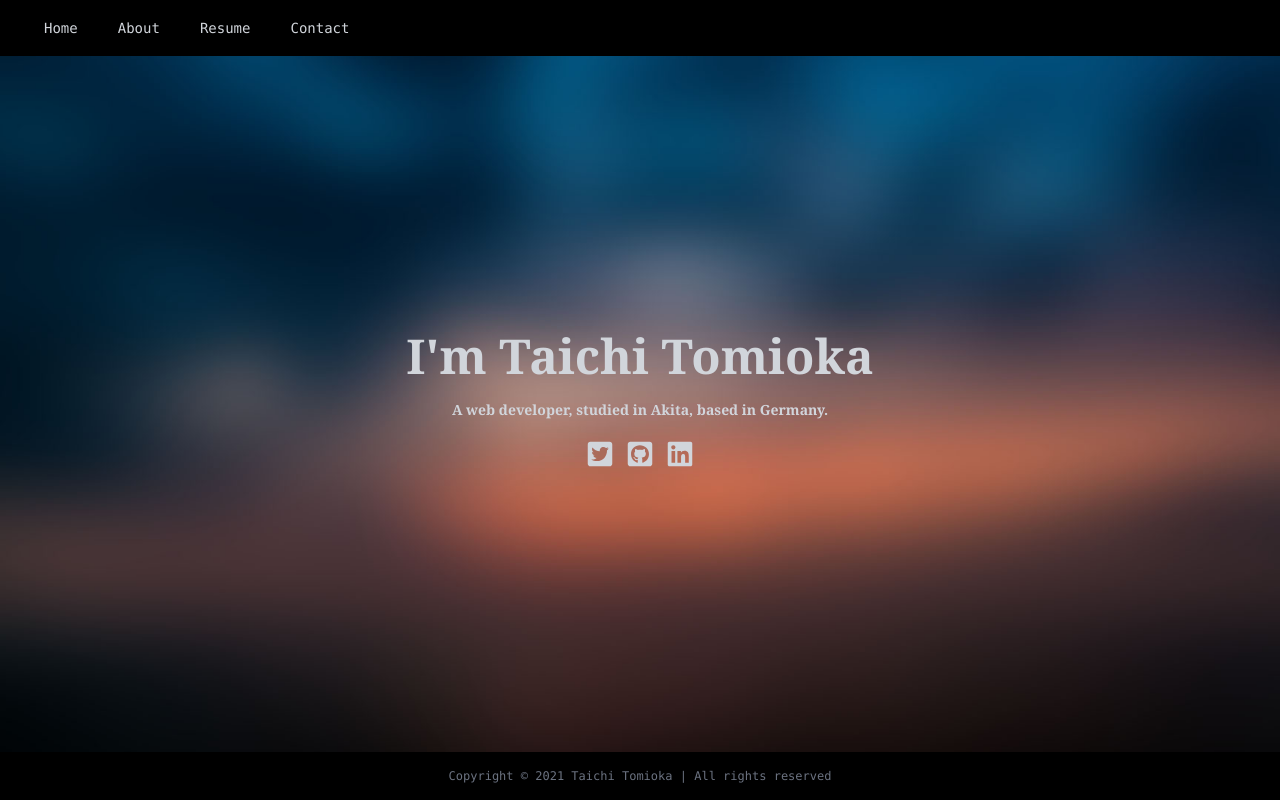
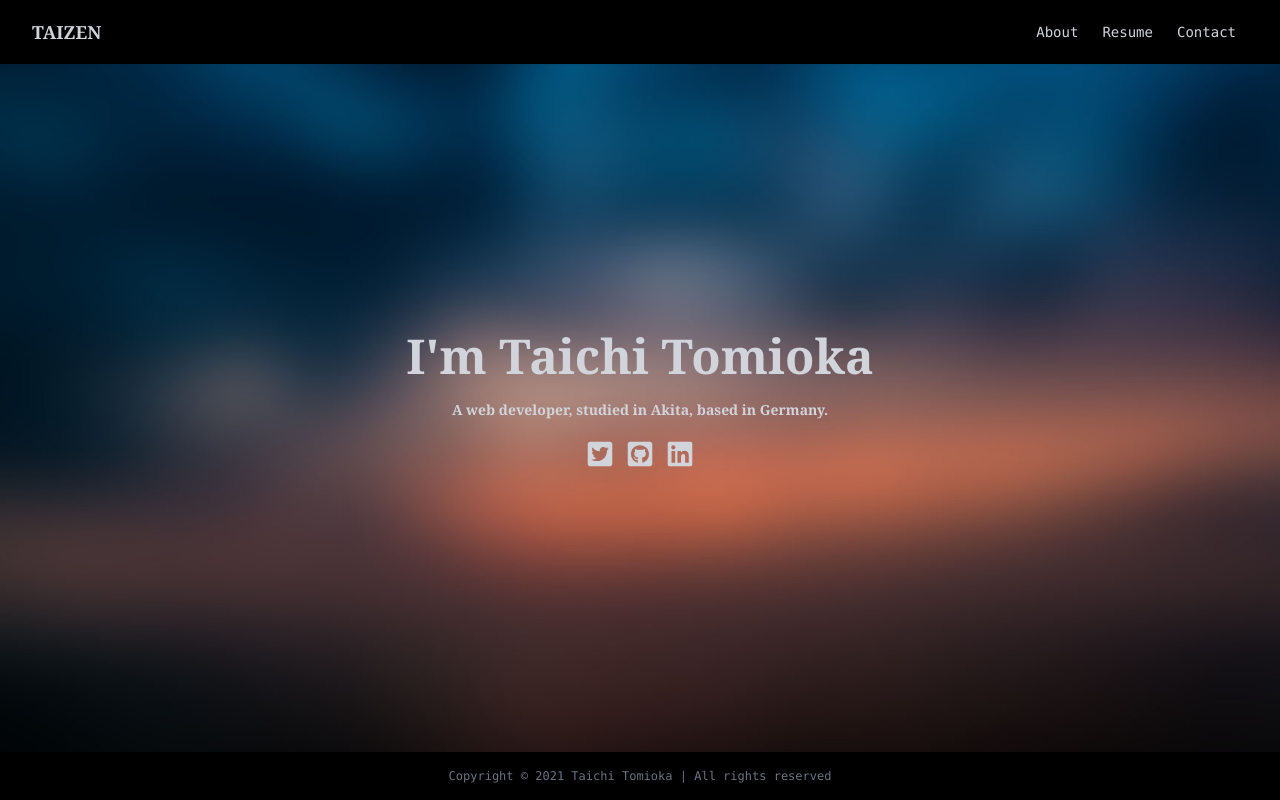
Before and after one commit to taichi-de/my-portfolio, a Next.js app: page / in a window 1280 px wide. Built offline with nearby package versions, Linux system fonts and the light colour scheme.

Commit message:
try to add Navbar & Dropdown

```diff
--- a/components/Layout.js
+++ b/components/Layout.js
@@ -1,40 +1,68 @@
+import React, { useState, useEffect } from "react";
 import Head from "next/head";
 import Link from "next/link";
+import Navbar from "../pages/Navbar";
+import Dropdown from "../pages/Dropdown";
 
 export default function Layout({ children, title = "Portfolio by Nextjs" }) {
+  const [isOpen, setIsOpen] = useState(false);
+
+  const toggle = () => {
+    setIsOpen(!isOpen);
+  };
+
+  useEffect(() => {
+    const hideMenu = () => {
+      if (window.innerWidth > 768 && isOpen) {
+        setIsOpen(false);
+      }
+    };
+
+    window.addEventListener("resize", hideMenu);
+
+    return () => {
+      window.removeEventListener("resize", hideMenu);
+    };
+  });
   return (
     <div className="flex flex-col items-center justify-center min-h-screen font-mono text-sm text-gray-600">
       <Head>
         <title>{title}</title>
       </Head>
+      {/* <Navbar toggle={toggle}/> */}
+      {/* <>...</>
+      </Navbar> */}
+      {/* <Dropdown isOpen={isOpen} toggle={toggle}></Dropdown> */}
       <header className="absolute top-0 z-20">
-        <nav className="w-screen bg-black">
-          <div className="flex items-center pl-8 h-14">
-            <div className="flex space-x-4">
-              <Link href="/">
-                <a className="px-3 py-2 text-gray-300 rounded hover:bg-gray-700">
-                  Home
+        <nav
+          className="flex items-center justify-between w-screen h-16 font-mono text-gray-500 bg-black shadow-sm"
+          role="navigation"
+        >
+          <Link href="/" className="pl-8">
+            <a className="py-2 pl-8 font-serif text-lg font-bold text-gray-300">
+              TAIZEN
             </a>
           </Link>
-              <Link href="/about">
+          <div className="pr-8">
+            <Link href="/About">
               <a className="px-3 py-2 text-gray-300 rounded hover:bg-gray-700">
                 About
               </a>
             </Link>
-              <Link href="/resume">
+            <Link href="/Resume">
               <a className="px-3 py-2 text-gray-300 rounded hover:bg-gray-700">
                 Resume
               </a>
             </Link>
-              <Link href="/contact">
+            <Link href="/Contact">
               <a className="px-3 py-2 text-gray-300 rounded hover:bg-gray-700">
                 Contact
               </a>
             </Link>
           </div>
-          </div>
         </nav>
       </header>
+
       <main className="flex flex-col items-center justify-center flex-1 w-screen">
         <div
           className="relative z-10 flex flex-col items-center justify-center w-full h-screen text-center bg-no-repeat bg-cover"
--- /dev/null
+++ b/pages/Dropdown.js
@@ -0,0 +1,31 @@
+import React from "react";
+import Link from "next/link";
+
+export default function Dropdown({ isOpen, toggle }) {
+  return (
+    <div
+      className={
+        isOpen
+          ? "grid grid-rows-4 text-center items-center bg-yellow-500"
+          : "hidden"
+      }
+    >
+      <Link className="p-4" href="/about">
+        {" "}
+        About{" "}
+      </Link>
+      <Link className="p-4" href="/resume">
+        {" "}
+        Resume{" "}
+      </Link>
+      <Link className="p-4" href="/portfolio">
+        {" "}
+        Portfolio{" "}
+      </Link>
+      <Link className="p-4" href="/contact">
+        {" "}
+        Contact
+      </Link>
+    </div>
+  );
+}
--- /dev/null
+++ b/pages/Navbar.js
@@ -0,0 +1,51 @@
+import React from "react";
+import Link from "next/link";
+
+export default function Navbar({ toggle }) {
+  return (
+    <div className="absolute top-0 z-20">
+      <nav
+        className="relative flex items-center justify-between h-16 font-mono bg-gray-100 shadow-sm text-black-500"
+        role="navigation"
+      >
+        <Link href="/" className="pl-8">
+          EGG
+        </Link>
+        <div className="px-4 cursor-pointer md:hidden" onClick={toggle}>
+          <svg
+            className="w-6 h-6"
+            fill="none"
+            stroke="currentColor"
+            viewBox="0 0 24 24"
+            xmlns="http://www.w3.org/2000/svg"
+          >
+            <path
+              strokeLinecap="round"
+              strokeLinejoin="round"
+              strokeWidth={2}
+              d="M4 6h16M4 12h16m-7 6h7"
+            />
+          </svg>
+        </div>
+        <div className="hidden pr-8 md:block">
+          <Link className="p-4" href="/about">
+            {" "}
+            About{" "}
+          </Link>
+          <Link className="p-4" href="/resume">
+            {" "}
+            Resume{" "}
+          </Link>
+          <Link className="p-4" href="/portfolio">
+            {" "}
+            Portfolio{" "}
+          </Link>
+          <Link className="p-4" href="/contact">
+            {" "}
+            Contact
+          </Link>
+        </div>
+      </nav>
+    </div>
+  );
+}
--- a/pages/resume.js
+++ b/pages/resume.js
@@ -6,9 +6,9 @@ import {
   resumeObjThree,
   resumeObjFour,
   resumeObjFive,
-} from "./resumeData";
+} from "./ResumeData";
 
-export default function resume() {
+export default function Resume() {
   return (
     <Layout title="Resume">
       <div className="flex flex-col items-center justify-center w-8/12 leading-relaxed text-center text-white ">
```
Also changed, not shown: pages/Portfolio.js (added). Lines whose indentation alone changed are shown as unchanged.
